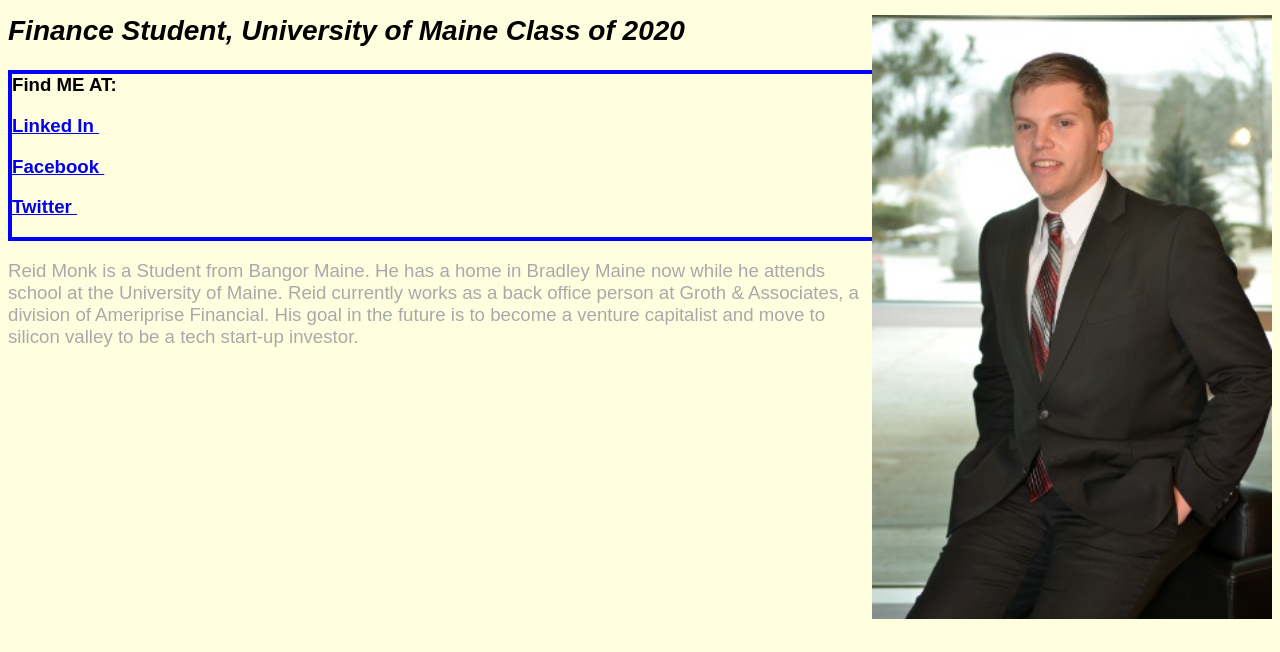
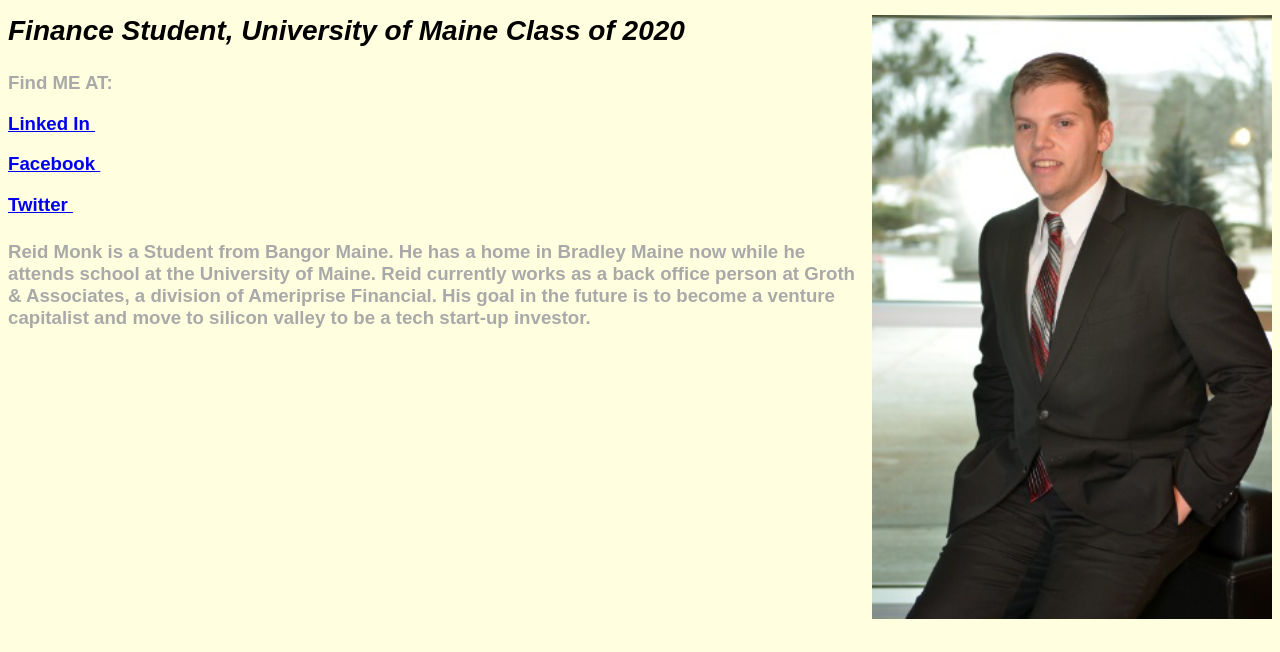
Before and after one commit to rmonktype1/rmonktype1.github.io, a plain HTML site: page index.html in a window 1280 px wide. Shown: the part 148-800 px from the top of the page. Drawn offline with Linux system fonts and the light colour scheme.

Commit message:
Update index.html

```diff
--- a/index.html
+++ b/index.html
@@ -8,7 +8,7 @@
 	</head>
 	<body>
 	<style> img  {
-    float: right;
+	float: right;
     margin: 0 0 10px 10px;
 	}
 	</style>
@@ -24,22 +24,13 @@
 		 <IMG SRC="me.jpg" width="400">
 	<h2>Finance Student, University of Maine Class of 2020 </h2>
 
-		<h3> Find ME AT:
+		<h4> Find ME AT:
 
 		<p><A HREF="https://www.linkedin.com/in/reid-monk-99b060b6"> Linked In </A> &ensp;
 		<p><A HREF="https://www.facebook.com/reid.monk.1"> Facebook </A> &ensp;
-		<p><A HREF="https://twitter.com/rmonk16?lang=en"> Twitter </A> &ensp; </h3>
+		<p><A HREF="https://twitter.com/rmonk16?lang=en"> Twitter </A> &ensp; </h4>
 
-		Reid Monk is a Student from Bangor Maine. He has a home in Bradley Maine now while
+		<h4> Reid Monk is a Student from Bangor Maine. He has a home in Bradley Maine now while
 	 he attends school at the University of Maine. Reid currently works as a back office person
 	 at Groth & Associates, a division of Ameriprise Financial. His goal in the future is to
 	 become a venture capitalist and move to silicon valley to be a tech start-up investor.
-
-
-
-
-
-
-
-	</body>
-</html>
```
